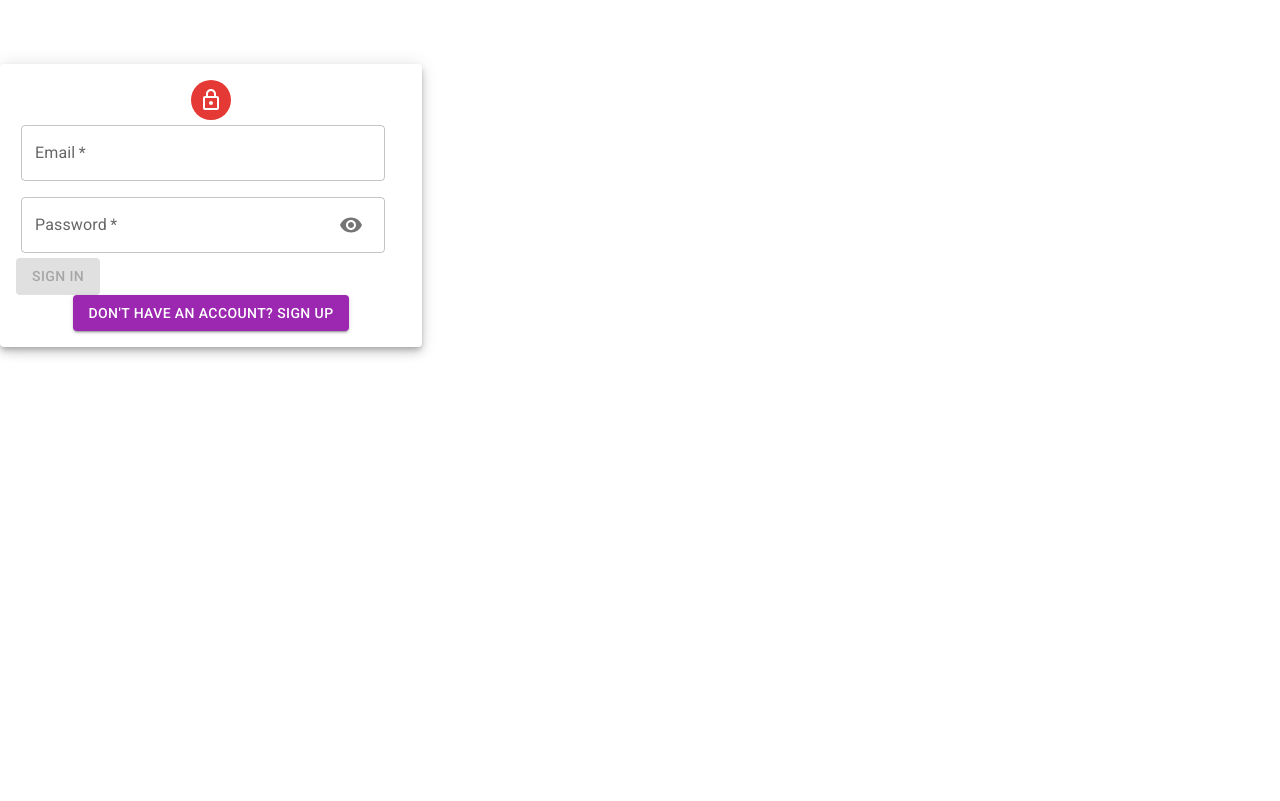
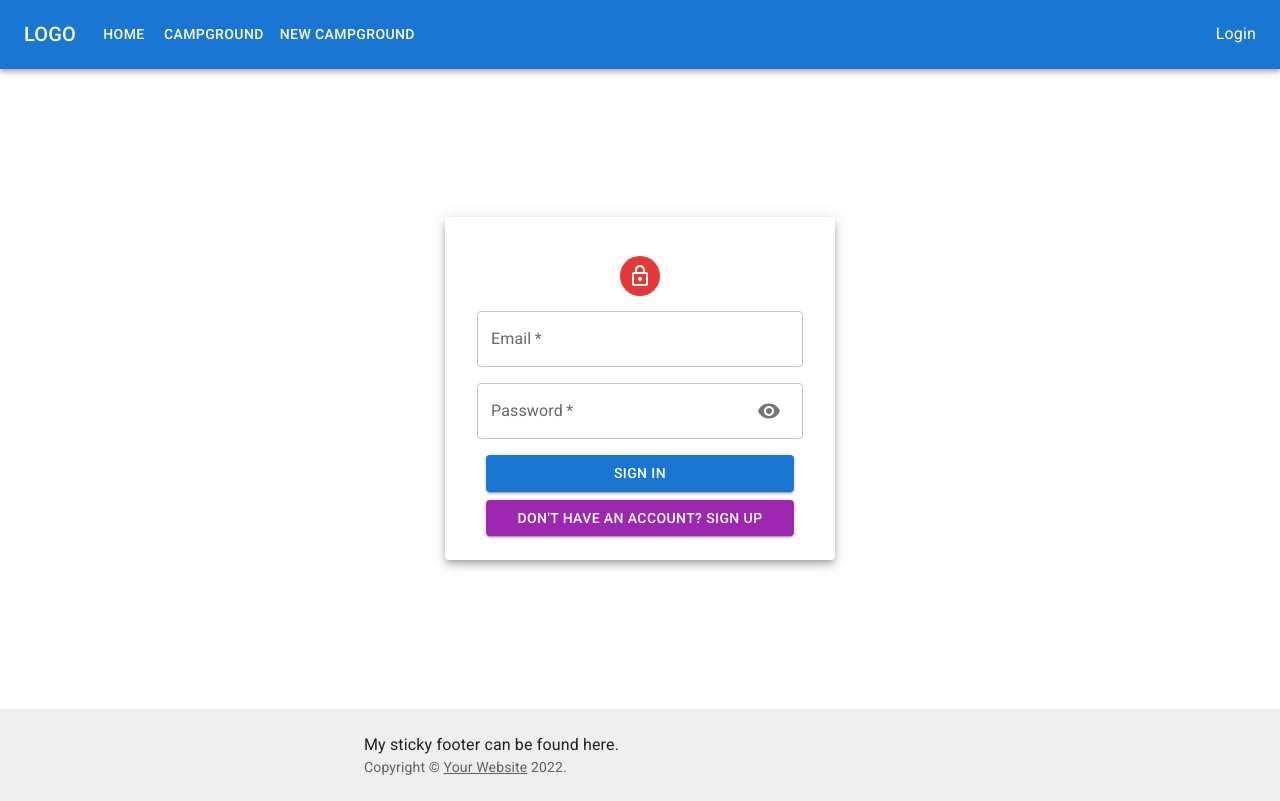
Before and after one commit to thakurabhishek7283/YELPCAMP-CLONE-with-REACT, a React (Create React App) app in the folder client/: page /auth in a window 1280 px wide. Built offline with nearby package versions, Linux system fonts and the light colour scheme.

Commit message:
Navbar,footer,auth page has been added

```diff
--- a/client/src/App.js
+++ b/client/src/App.js
@@ -1,11 +1,11 @@
 import { BrowserRouter, Routes, Route } from "react-router-dom";
-import Auth from "./components/Auth/Auth";
+import AuthLayout from "./layouts/auth.layout";
 
 function App() {
   return (
     <BrowserRouter>
       <Routes>
-        <Route path="/" element={<Auth />} />
+        <Route path="/auth" element={<AuthLayout />} />
         {/* <Route path="/" element={}/>
       <Route path="/" element={}/>
       <Route path="/" element={}/>
--- a/client/src/components/Auth/Auth.js
+++ b/client/src/components/Auth/Auth.js
@@ -12,7 +12,6 @@ function Auth() {
     password: "",
     confirmPassword: "",
   });
-  const [validateForm, setValidateForm] = useState(false);
   const [showPassword, setShowPassword] = useState(false);
   const [forSignup, setForSignup] = useState(false);
 
@@ -24,14 +23,6 @@ function Auth() {
     setAuthForm((prev) => {
       return { ...prev, [e.target.name]: [e.target.value] };
     });
-    if (
-      forSignup &&
-      authForm.password.length > 8 &&
-      authForm.confirmPassword === authForm.password
-    ) {
-      setValidateForm(true);
-    } else if (authForm.password.length > 8 && !forSignup)
-      setValidateForm(true);
   };
 
   const handleAuthRoute = () => {
@@ -46,13 +37,17 @@ function Auth() {
       <StyledAvatar>
         <LockOutlinedIcon />
       </StyledAvatar>
-      <form autoComplete="off">
+      <form
+        autoComplete="off"
+        style={{ display: "flex", justifyContent: "center" }}
+      >
         <StyledGrid container spacing={2}>
           {forSignup && (
             <>
               <Input
                 name="firstName"
                 label="First Name"
+                value={authForm.firstName}
                 type="text"
                 half={true}
                 autoFocus={true}
@@ -61,6 +56,7 @@ function Auth() {
               <Input
                 name="lastName"
                 label="Last Name"
+                value={authForm.lastName}
                 type="text"
                 half={true}
                 handleChange={handleChange}
@@ -70,6 +66,7 @@ function Auth() {
           <Input
             name="email"
             label="Email"
+            value={authForm.email}
             type="email"
             half={false}
             handleChange={handleChange}
@@ -77,6 +74,7 @@ function Auth() {
           <Input
             name="password"
             type={showPassword ? "text" : "password"}
+            value={authForm.password}
             label="Password"
             half={false}
             handleShowPassword={handleShowPassword}
@@ -86,6 +84,7 @@ function Auth() {
             <Input
               name="confirmPassword"
               label="confirm Password"
+              value={authForm.confirmPassword}
               type={showPassword ? "text" : "password"}
               half={false}
               handleShowPassword={handleShowPassword}
@@ -93,17 +92,30 @@ function Auth() {
             />
           )}
         </StyledGrid>
+      </form>
+      <Box
+        sx={{
+          width: "100%",
+          display: "flex",
+          alignItems: "center",
+          flexDirection: "column",
+          justifyContent: "space-between",
+        }}
+      >
         <Button
           color="primary"
           variant="contained"
-          disabled={!validateForm}
           onClick={handleFormSubmit}
+          sx={{ width: "90%", marginBottom: 1 }}
         >
           {forSignup ? "Sign up" : "Sign in"}
         </Button>
-      </form>
-      <Box>
-        <Button color="secondary" variant="contained" onClick={handleAuthRoute}>
+        <Button
+          color="secondary"
+          variant="contained"
+          onClick={handleAuthRoute}
+          sx={{ width: "90%" }}
+        >
           {forSignup
             ? "Already have an account? Sign In"
             : "Don't have an account? Sign Up"}
--- a/client/src/components/Auth/styles.js
+++ b/client/src/components/Auth/styles.js
@@ -3,20 +3,21 @@ import { Paper, Grid, Avatar } from "@mui/material";
 import { red } from "@mui/material/colors";
 
 export const StyledPaper = styled(Paper)(({ theme }) => ({
-  marginTop: theme.spacing(8),
   display: "flex",
   flexDirection: "column",
   alignItems: "center",
-  padding: theme.spacing(2),
+  padding: theme.spacing(3),
   width: "390px",
 }));
 
 export const StyledGrid = styled(Grid)(({ theme }) => ({
-  padding: 5,
   width: "100%",
+  marginBottom: 16,
+  justifyContent: "center",
 }));
 
 export const StyledAvatar = styled(Avatar)(({ theme }) => ({
   borderRadius: "50%",
   backgroundColor: red[600],
+  margin: 15,
 }));
--- a/client/src/components/Footer/Footer.js
+++ b/client/src/components/Footer/Footer.js
@@ -0,0 +1,48 @@
+import CssBaseline from "@mui/material/CssBaseline";
+import Box from "@mui/material/Box";
+import Typography from "@mui/material/Typography";
+import Container from "@mui/material/Container";
+import Link from "@mui/material/Link";
+
+function Copyright() {
+  return (
+    <Typography variant="body2" color="text.secondary">
+      {"Copyright © "}
+      <Link color="inherit" href="https://mui.com/">
+        Your Website
+      </Link>{" "}
+      {new Date().getFullYear()}
+      {"."}
+    </Typography>
+  );
+}
+
+function Footer() {
+  return (
+    <>
+      <CssBaseline />
+
+      <Box
+        component="footer"
+        sx={{
+          py: 3,
+          px: 2,
+          mt: "auto",
+          backgroundColor: (theme) =>
+            theme.palette.mode === "light"
+              ? theme.palette.grey[200]
+              : theme.palette.grey[800],
+        }}
+      >
+        <Container maxWidth="sm">
+          <Typography variant="body1">
+            My sticky footer can be found here.
+          </Typography>
+          <Copyright />
+        </Container>
+      </Box>
+    </>
+  );
+}
+
+export default Footer;
--- a/client/src/components/NavBar/NavBar.js
+++ b/client/src/components/NavBar/NavBar.js
@@ -0,0 +1,103 @@
+import { useState } from "react";
+import {
+  AppBar,
+  Box,
+  Toolbar,
+  IconButton,
+  Menu,
+  Container,
+  Button,
+  MenuItem,
+  Typography,
+} from "@mui/material";
+import MenuIcon from "@mui/icons-material/Menu";
+
+const pages = ["Home", "campground", "new campground"];
+
+const NavBar = () => {
+  const [anchorElNav, setAnchorElNav] = useState(null);
+
+  const handleOpenNavMenu = (event) => {
+    setAnchorElNav(event.currentTarget);
+  };
+
+  const handleCloseNavMenu = () => {
+    setAnchorElNav(null);
+  };
+
+  return (
+    <AppBar position="static">
+      <Container maxWidth="xl">
+        <Toolbar disableGutters>
+          <Typography
+            variant="h6"
+            noWrap
+            component="div"
+            sx={{ mr: 2, display: { xs: "none", md: "flex" } }}
+          >
+            LOGO
+          </Typography>
+
+          <Box sx={{ flexGrow: 1, display: { xs: "flex", md: "none" } }}>
+            <IconButton
+              size="large"
+              aria-label="account of current user"
+              aria-controls="menu-appbar"
+              aria-haspopup="true"
+              onClick={handleOpenNavMenu}
+              color="inherit"
+            >
+              <MenuIcon />
+            </IconButton>
+            <Menu
+              id="menu-appbar"
+              anchorEl={anchorElNav}
+              anchorOrigin={{
+                vertical: "bottom",
+                horizontal: "left",
+              }}
+              keepMounted
+              transformOrigin={{
+                vertical: "top",
+                horizontal: "left",
+              }}
+              open={Boolean(anchorElNav)}
+              onClose={handleCloseNavMenu}
+              sx={{
+                display: { xs: "block", md: "none" },
+              }}
+            >
+              {pages.map((page) => (
+                <MenuItem key={page} onClick={handleCloseNavMenu}>
+                  <Typography textAlign="center">{page}</Typography>
+                </MenuItem>
+              ))}
+            </Menu>
+          </Box>
+          <Typography
+            variant="h6"
+            noWrap
+            component="div"
+            sx={{ flexGrow: 1, display: { xs: "flex", md: "none" } }}
+          >
+            LOGO
+          </Typography>
+          <Box sx={{ flexGrow: 1, display: { xs: "none", md: "flex" } }}>
+            {pages.map((page) => (
+              <Button
+                key={page}
+                onClick={handleCloseNavMenu}
+                sx={{ my: 2, color: "white", display: "block" }}
+              >
+                {page}
+              </Button>
+            ))}
+          </Box>
+          <Typography>Login</Typography>
+          <Box sx={{ flexGrow: 0 }}></Box>
+        </Toolbar>
+      </Container>
+    </AppBar>
+  );
+};
+export default NavBar;
--- a/client/src/index.js
+++ b/client/src/index.js
@@ -15,4 +15,4 @@ import Auth from "./components/Auth/Auth";
 //   </Provider>,
 //   document.getElementById("root")
 // );
-ReactDOM.render(<Auth />, document.getElementById("root"));
+ReactDOM.render(<App />, document.getElementById("root"));
--- a/client/src/layouts/auth.layout.js
+++ b/client/src/layouts/auth.layout.js
@@ -0,0 +1,27 @@
+import NavBar from "../components/NavBar/NavBar";
+import Footer from "../components/Footer/Footer";
+import Auth from "../components/Auth/Auth";
+import { Box } from "@mui/material";
+
+const AuthLayout = () => {
+  return (
+    <>
+      <NavBar />
+      <Box
+        sx={{
+          display: "flex",
+          flexDirection: "column",
+          minHeight: "80vh",
+          justifyContent: "center",
+          alignItems: "center",
+        }}
+      >
+        <Auth />
+      </Box>
+
+      <Footer />
+    </>
+  );
+};
+
+export default AuthLayout;
```
Also changed, not shown: client/src/layouts/home.layout.js (+11 -0 lines).
